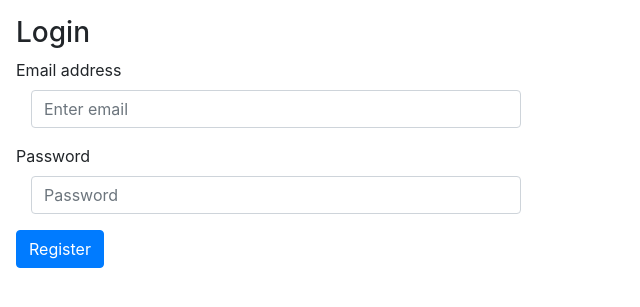
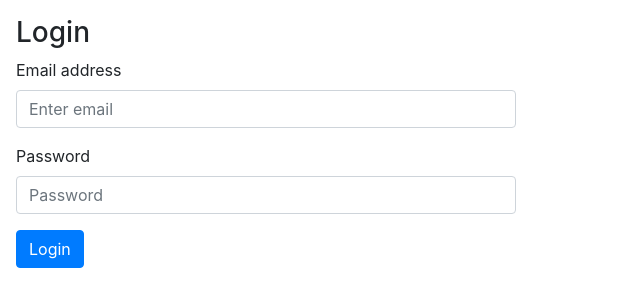
Before and after one commit to lenilsamuel/tinyapp, a Node server app: template views/urls_login.ejs in a window 1280 px wide. Shown: the part 56-363 px from the top of the page, without its empty margins (0-640 px from the left). Run offline with Node 20, Linux system fonts and the light colour scheme; the template is opened without the code that fills it, so the values that code supplies are empty; some libraries are stand-ins or nearby versions.

Commit message:
fix login form

```diff
--- a/views/urls_login.ejs
+++ b/views/urls_login.ejs
@@ -26,13 +26,32 @@
       <form method="POST" action="/login">
         <div class="form-group">
           <label for="exampleInputEmail1">Email address</label>
-          <div class="col-5"><input type="email" name="email" class="form-control" id="exampleInputEmail1" aria-describedby="emailHelp" placeholder="Enter email"></div>
+          <div>
+            <input
+              type="email"
+              name="email"
+              class="form-control"
+              id="exampleInputEmail1"
+              aria-describedby="emailHelp"
+              placeholder="Enter email"
+              style="margin: 0em; width: 500px;"
+            />
+          </div>
         </div>
-        <div class="form-group">
+        <div>
           <label for="exampleInputPassword1">Password</label>
-          <div class="col-5"><input type="password" name="password" class="form-control" id="exampleInputPassword1" placeholder="Password"></div>
+          <div class="">
+            <input
+              type="password"
+              name="password"
+              class="form-control"
+              id="exampleInputPassword1"
+              placeholder="Password"
+              style="margin: 0em; width: 500px;"
+            />
+          </div>
         </div>
-        <button type="submit" class="btn btn-primary">Register</button>
+        <button type="submit" class="btn btn-primary" style="margin: 1em; margin-left: 0em;">Login</button>
       </form>
     </main>
     <!-- Bootstrap JS -->
```
